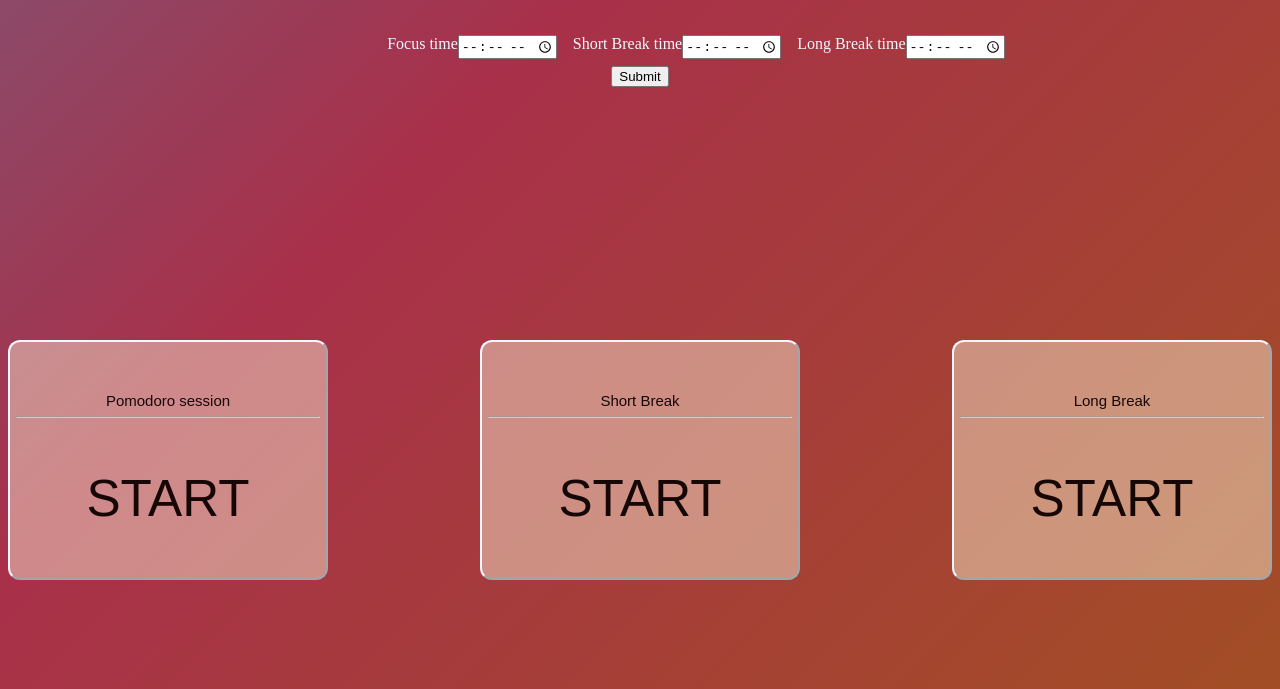
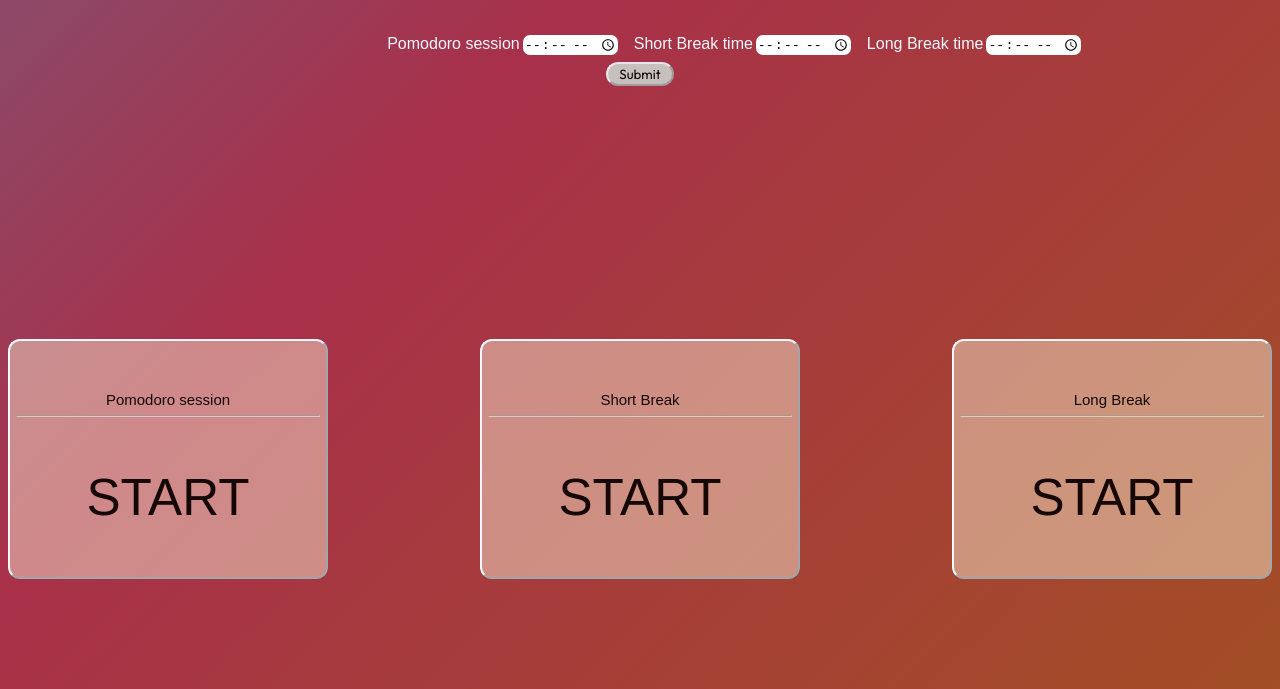
Before and after one commit to SmritiSrinivas3/Focus, a plain HTML site: page index.html in a window 1280 px wide. Shown: the part 111-800 px from the top of the page. Drawn offline with Linux system fonts and the light colour scheme.

Commit message:
Small changes made to the UI

```diff
--- a/index.html
+++ b/index.html
@@ -23,13 +23,13 @@
 
     <div class="selection">
 
-            <div id="sel-1" class="selection-options">Focus time<input type="time"></div>
-            <div id="sel-2" class="selection-options">Short Break time <input type="time"></div>
-            <div id="sel-3" class="selection-options">Long Break time <input type="time"></div>
+            <div id="sel-1" class="selection-options">Pomodoro session<input class="input-time" type="time"></div>
+            <div id="sel-2" class="selection-options">Short Break time <input class="input-time" type="time"></div>
+            <div id="sel-3" class="selection-options">Long Break time <input class="input-time" type="time"></div>
 
     </div>
     <div class="sub-button">
-        <button>Submit</button>
+        <button id="time-selection-button">Submit</button>
     </div>
 
 
--- a/style.css
+++ b/style.css
@@ -3,6 +3,8 @@
     background: linear-gradient(-45deg, #9e6804, #a8304a, #23a6d5, #e656eb);
 animation: gradient 15s ease infinite;
 background-size: 400% 400%;
+overflow-y: hidden;
+overflow-x: hidden;
 }
 @keyframes gradient {
     0% {
@@ -42,8 +44,8 @@
     display: flex;
     justify-items: center;
     justify-content: space-between;
-    margin-top: none;
-    margin-bottom: auto;
+
+    margin-bottom: 12px;
     cursor: pointer;
 
 }
@@ -96,16 +98,17 @@
 .selection-options{
     display: inline-flex;
     margin-top: 12px;
+    font-family: 'Anton', sans-serif
 
 
 }
 .sub-button{
-    color: aliceblue;
     display: flex;
     justify-content: center;
     margin-top: 7px;
     cursor: pointer;
     font-family: 'Outfit', sans-serif;
+
 
 }
 
@@ -118,3 +121,19 @@
 #sel-3{
     padding-right: 10px;
 }
+
+#time-selection-button{
+    background-color: #cad1ca;
+    border-color: aliceblue;
+    opacity: 0.9;
+    font-family: 'Outfit', sans-serif;
+    height: 24px;
+    width: 68px;
+    border-radius: 12px;
+}
+
+.input-time{
+    border: #cad1ca;
+    border-radius: 7px;
+    margin-left: 3px;
+}
```
